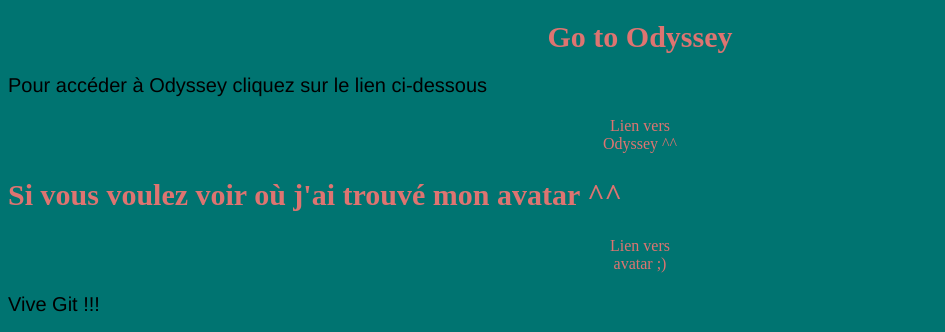
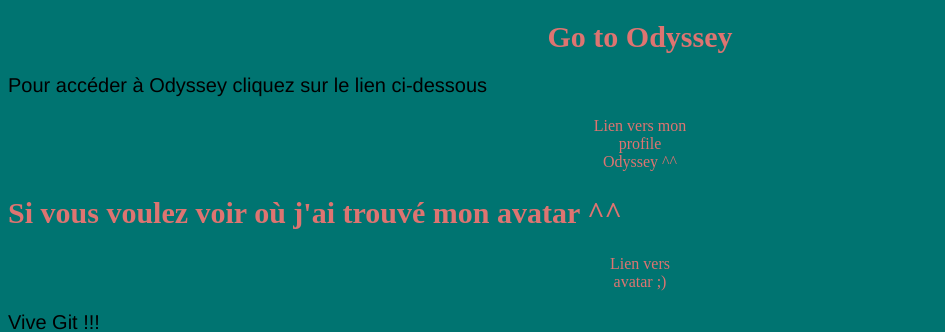
Before and after one commit to Vincentfritsch/vincentfritsch.github.io, a plain HTML site: page index.html in a window 1280 px wide. Shown: the top 332 px of the page, without its empty margins (0-945 px from the left). Drawn offline with Linux system fonts and the light colour scheme.

Commit message:
Update index.html

```diff
--- a/index.html
+++ b/index.html
@@ -14,7 +14,7 @@
 
       <p> Pour accéder à Odyssey cliquez sur le lien ci-dessous</p>
 
-      <div><a href= "http://www.wildcodeschool.com", target="_blank">Lien vers Odyssey ^^</a></div>
+      <div><a href= "https://odyssey.wildcodeschool.com/profiles/16500", target="_blank">Lien vers mon profile Odyssey ^^</a></div>
 
       <h2> Si vous voulez voir où j'ai trouvé mon avatar ^^ </h2>
         <div><a href= "https://raspberry-pi.fr/cours/slides-git.html#/7/1", target="_blank"> Lien vers avatar ;)</a></div>
```
